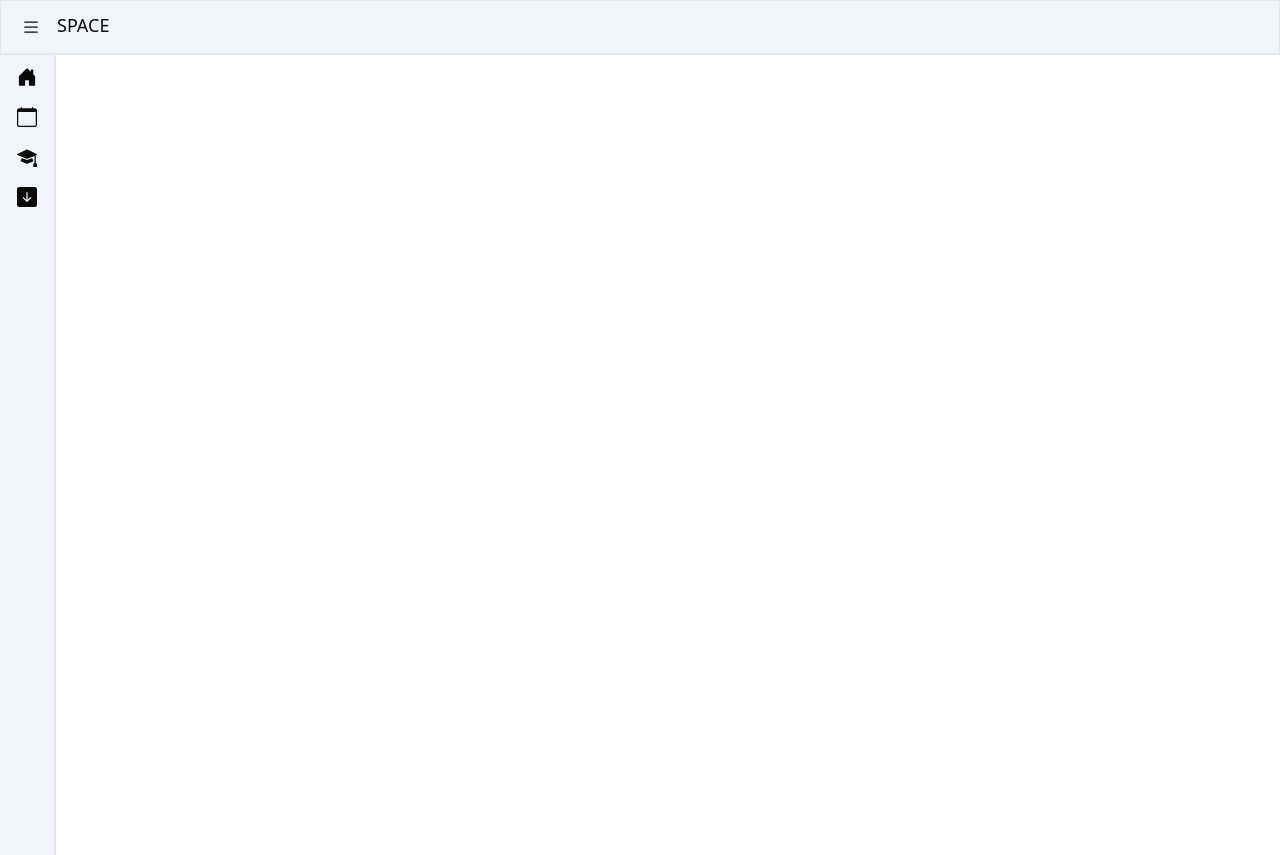
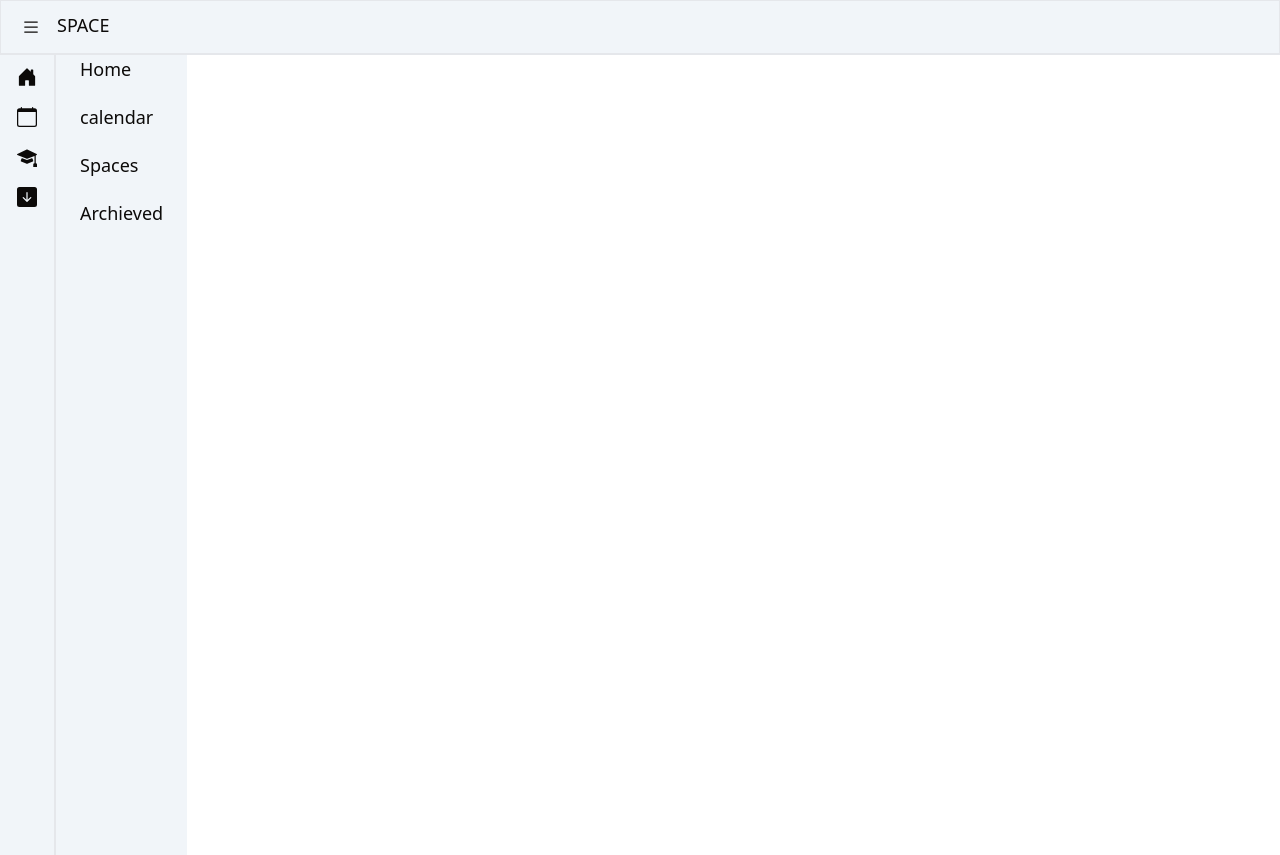
Before and after one commit to Sarabjeet06/studyspace-frontend, a Next.js app: page /checktoast in a window 1280 px wide. Built offline with nearby package versions, Linux system fonts and the light colour scheme; a web font is replaced by a local one.

Commit message:
updating navbar and side menu

```diff
--- a/src/components/Navandsidebar.jsx
+++ b/src/components/Navandsidebar.jsx
@@ -1,30 +1,40 @@
-import React from 'react'
+import React, { useState } from 'react';
 
 const Navandsidebar = () => {
+    const [menuClicked, setMenuClicked] = useState(false);
     return (
         <div>
             <div className="flex gap-2 w-full border border-b-2 border-gray-200 bg-slate-100 px-3 py-2 ">
-                <div className="hover:cursor-pointer hover:bg-gray-200 p-2  hover:rounded-full">
-                    <svg xmlns="http://www.w3.org/2000/svg" width="20" height="20" fill="currentColor" class="bi bi-list" viewBox="0 0 16 16">
+                <div className="hover:cursor-pointer hover:bg-gray-200 p-2  hover:rounded-full" onClick={()=>{}}>
+                    <svg xmlns="http://www.w3.org/2000/svg" width="20" height="20" fill="currentColor" className="bi bi-list" viewBox="0 0 16 16">
                         <path fill-rule="evenodd" d="M2.5 12a.5.5 0 0 1 .5-.5h10a.5.5 0 0 1 0 1H3a.5.5 0 0 1-.5-.5m0-4a.5.5 0 0 1 .5-.5h10a.5.5 0 0 1 0 1H3a.5.5 0 0 1-.5-.5m0-4a.5.5 0 0 1 .5-.5h10a.5.5 0 0 1 0 1H3a.5.5 0 0 1-.5-.5" />
                     </svg>
                 </div>
                 <div className="text-lg uppercase leading-8">Space</div>
             </div>
+            <div className='flex gap-0'>
                 <div className='flex flex-col gap-5 h-screen border-r-2 border-gray-200 bg-slate-100 px-2 py-3 w-14 items-center'>
-                <svg xmlns="http://www.w3.org/2000/svg" width="20" height="20" fill="currentColor" class="bi bi-house-door-fill" viewBox="0 0 16 16">
+                    <svg xmlns="http://www.w3.org/2000/svg" width="20" height="20" fill="currentColor" className="bi bi-house-door-fill" viewBox="0 0 16 16">
                         <path d="M6.5 14.5v-3.505c0-.245.25-.495.5-.495h2c.25 0 .5.25.5.5v3.5a.5.5 0 0 0 .5.5h4a.5.5 0 0 0 .5-.5v-7a.5.5 0 0 0-.146-.354L13 5.793V2.5a.5.5 0 0 0-.5-.5h-1a.5.5 0 0 0-.5.5v1.293L8.354 1.146a.5.5 0 0 0-.708 0l-6 6A.5.5 0 0 0 1.5 7.5v7a.5.5 0 0 0 .5.5h4a.5.5 0 0 0 .5-.5" />
                     </svg>
-                <svg xmlns="http://www.w3.org/2000/svg" width="20" height="20" fill="currentColor" class="bi bi-calendar" viewBox="0 0 16 16">
+                    <svg xmlns="http://www.w3.org/2000/svg" width="20" height="20" fill="currentColor" className="bi bi-calendar" viewBox="0 0 16 16">
                         <path d="M3.5 0a.5.5 0 0 1 .5.5V1h8V.5a.5.5 0 0 1 1 0V1h1a2 2 0 0 1 2 2v11a2 2 0 0 1-2 2H2a2 2 0 0 1-2-2V3a2 2 0 0 1 2-2h1V.5a.5.5 0 0 1 .5-.5M1 4v10a1 1 0 0 0 1 1h12a1 1 0 0 0 1-1V4z" />
                     </svg>
-                <svg xmlns="http://www.w3.org/2000/svg" width="20" height="20" fill="currentColor" class="bi bi-mortarboard-fill" viewBox="0 0 16 16">
+                    <svg xmlns="http://www.w3.org/2000/svg" width="20" height="20" fill="currentColor" className="bi bi-mortarboard-fill" viewBox="0 0 16 16">
                         <path d="M8.211 2.047a.5.5 0 0 0-.422 0l-7.5 3.5a.5.5 0 0 0 .025.917l7.5 3a.5.5 0 0 0 .372 0L14 7.14V13a1 1 0 0 0-1 1v2h3v-2a1 1 0 0 0-1-1V6.739l.686-.275a.5.5 0 0 0 .025-.917z" />
                         <path d="M4.176 9.032a.5.5 0 0 0-.656.327l-.5 1.7a.5.5 0 0 0 .294.605l4.5 1.8a.5.5 0 0 0 .372 0l4.5-1.8a.5.5 0 0 0 .294-.605l-.5-1.7a.5.5 0 0 0-.656-.327L8 10.466z" />
                     </svg>
-                <svg xmlns="http://www.w3.org/2000/svg" width="20" height="20" fill="currentColor" class="bi bi-arrow-down-square-fill" viewBox="0 0 16 16">
+                    <svg xmlns="http://www.w3.org/2000/svg" width="20" height="20" fill="currentColor" className="bi bi-arrow-down-square-fill" viewBox="0 0 16 16">
                         <path d="M2 0a2 2 0 0 0-2 2v12a2 2 0 0 0 2 2h12a2 2 0 0 0 2-2V2a2 2 0 0 0-2-2zm6.5 4.5v5.793l2.146-2.147a.5.5 0 0 1 .708.708l-3 3a.5.5 0 0 1-.708 0l-3-3a.5.5 0 1 1 .708-.708L7.5 10.293V4.5a.5.5 0 0 1 1 0" />
                     </svg>
+                </div>
+                <div className='flex flex-col bg-slate-100 h-screen gap-5 px-6'>
+                    <div className='hover:bg-blue-200 rounded-full text-lg'>Home</div>
+                    <div className='hover:bg-blue-200 rounded-full text-lg'>calendar</div>
+                    <div className='hover:bg-blue-200 rounded-full text-lg'>Spaces</div>
+                    <div className='hover:bg-blue-200 rounded-full text-lg'>Archieved</div>
+
+                </div>
             </div>
         </div>
     )
```
Lines whose indentation alone changed are shown as unchanged.
